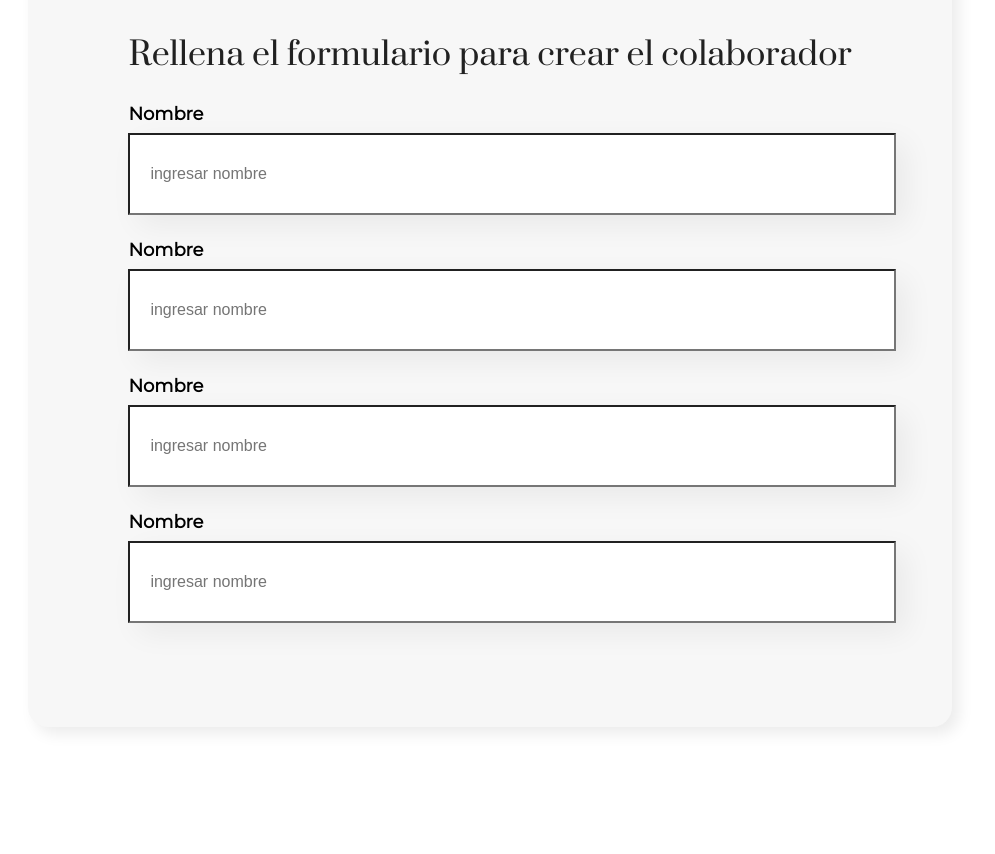
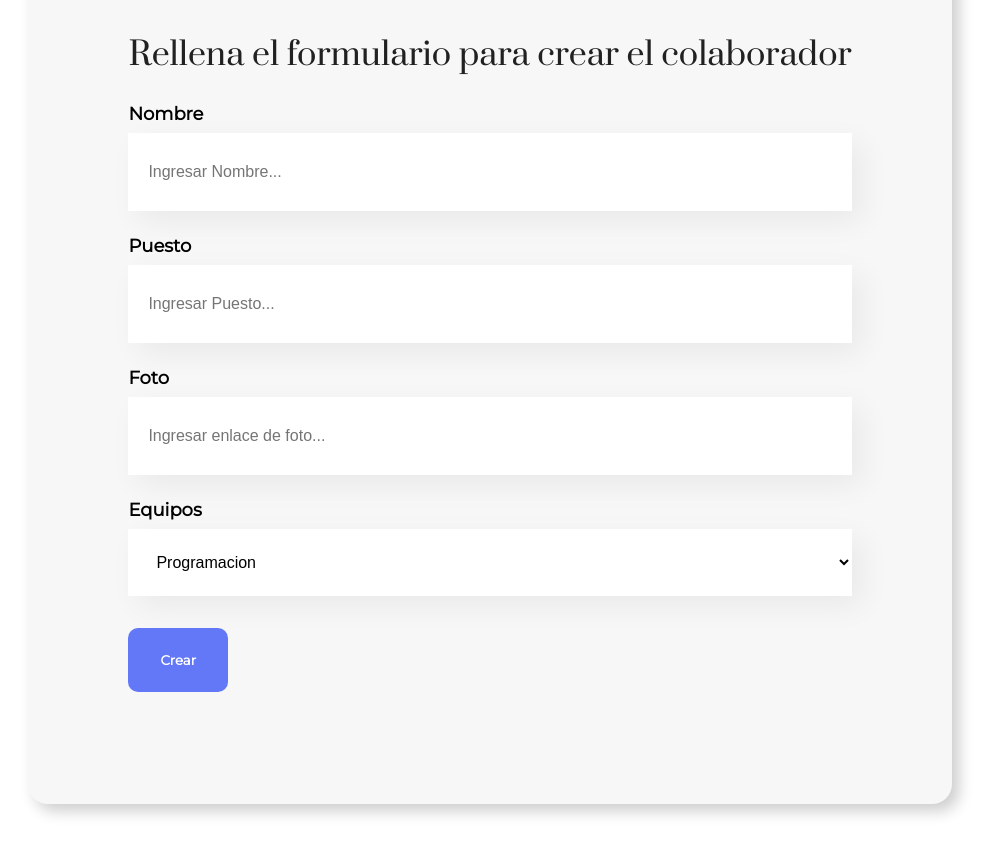
Before and after one commit to devbastian08/org, a React (Create React App) app: page / in a window 1280 px wide. Shown: the part 460-1314 px from the top of the page, without its empty margins (150-1145 px from the left). Before the commit the page ends 1267 px from the top, so only its background shows below. Built offline with nearby package versions, Linux system fonts and the light colour scheme.

Commit message:
09-5-2023

```diff
--- /dev/null
+++ b/src/components/Boton/Boton.css
@@ -0,0 +1,16 @@
+.boton{
+    background-color: #6278f7;
+    border-radius: 10px;
+    font-weight: 700;
+    font-family: 'Montserrat', sans-serif;
+    padding: 24px 32px;
+    border: none;
+    color: #ffffff;
+    margin: 32px 0;
+    cursor: pointer;
+
+}
+
+.boton:hover{
+    color: #95ffd4;
+}
--- /dev/null
+++ b/src/components/Boton/index.js
@@ -0,0 +1,8 @@
+import React from "react";
+import "./Boton.css";
+
+const Boton = (props) => {
+  return <button className="boton">{props.texto}</button>;
+};
+
+export default Boton;
--- a/src/components/CampoTexto/CampoTexto.css
+++ b/src/components/CampoTexto/CampoTexto.css
@@ -19,6 +19,6 @@
     border-radius: none ;
     outline-color: #6278f7 ;
     font-size: 16px;
-
-
+    box-sizing: border-box;
+    border: none;
 }
--- a/src/components/CampoTexto/CampoTexto.js
+++ b/src/components/CampoTexto/CampoTexto.js
@@ -1,11 +1,12 @@
 import React from "react";
 import "./CampoTexto.css";
 
-const CampoTexto = () => {
+const CampoTexto = (props) => {
+  const modplaceholder = `${props.placeholder}...`;
   return (
     <div className="campo-texto">
-      <label>Nombre</label>
-      <input placeholder="ingresar nombre" />
+      <label>{props.titulo}</label>
+      <input placeholder={modplaceholder} />
     </div>
   );
 };
--- a/src/components/Formulario/Formulario.css
+++ b/src/components/Formulario/Formulario.css
@@ -7,7 +7,7 @@
 .formulario form{
     max-width: 80%;
     background-color: #f7f7f7;
-    box-shadow: 7px 7px 15px rgba(0, 0, 0, 0.08);
+    box-shadow: 7px 7px 15px rgba(0, 0, 0, 0.20);
     border-radius: 20px;
     padding: 80px 100px;
 }
--- a/src/components/Formulario/Formulario.js
+++ b/src/components/Formulario/Formulario.js
@@ -1,16 +1,23 @@
 import React from "react";
 import "./Formulario.css";
 import CampoTexto from "../CampoTexto/CampoTexto";
+import ListaOpciones from "../ListaOpciones";
+import Boton from "../Boton";
 
 const Formulario = () => {
+  const Envio = (event) => {
+    event.preventDefault();
+    console.log("Manejar envio", event);
+  };
   return (
     <section className="formulario">
-      <form>
+      <form onSubmit={Envio}>
         <h2>Rellena el formulario para crear el colaborador</h2>
-        <CampoTexto />
-        <CampoTexto />
-        <CampoTexto />
-        <CampoTexto />
+        <CampoTexto titulo="Nombre" placeholder="Ingresar Nombre" />
+        <CampoTexto titulo="Puesto" placeholder="Ingresar Puesto" />
+        <CampoTexto titulo="Foto" placeholder="Ingresar enlace de foto" />
+        <ListaOpciones />
+        <Boton texto="Crear" />
       </form>
     </section>
   );
--- /dev/null
+++ b/src/components/ListaOpciones/ListaOpciones.css
@@ -0,0 +1,18 @@
+.lista-opciones label {
+    display: block;
+    font-size: 18px;
+    font-weight: 600;
+    font-family: 'Montserrat', sans-serif;
+    margin-bottom: 8px;
+}
+
+.lista-opciones select {
+    width: 100%;
+    background-color: #ffff;
+    box-shadow: 10px 10px 30px rgba(0, 0, 0, 0.06);
+    border-radius: 0px;
+    padding: 24px;
+    border: none;
+    outline-color: #6278f7 ;
+    font-size: 16px;
+}
--- /dev/null
+++ b/src/components/ListaOpciones/index.js
@@ -0,0 +1,26 @@
+import React from "react";
+import "./ListaOpciones.css";
+
+const ListaOpciones = () => {
+  const equipos = [
+    "Programacion",
+    "Front End",
+    "Data science",
+    "Devops",
+    "Ux y Diseño",
+    "Movil",
+    "Innovacion y Gestion",
+  ];
+  return (
+    <div className="lista-opciones">
+      <label>Equipos</label>
+      <select>
+        {equipos.map((equipos, index) => {
+          return <option key={index}>{equipos}</option>;
+        })}
+      </select>
+    </div>
+  );
+};
+
+export default ListaOpciones;
```
